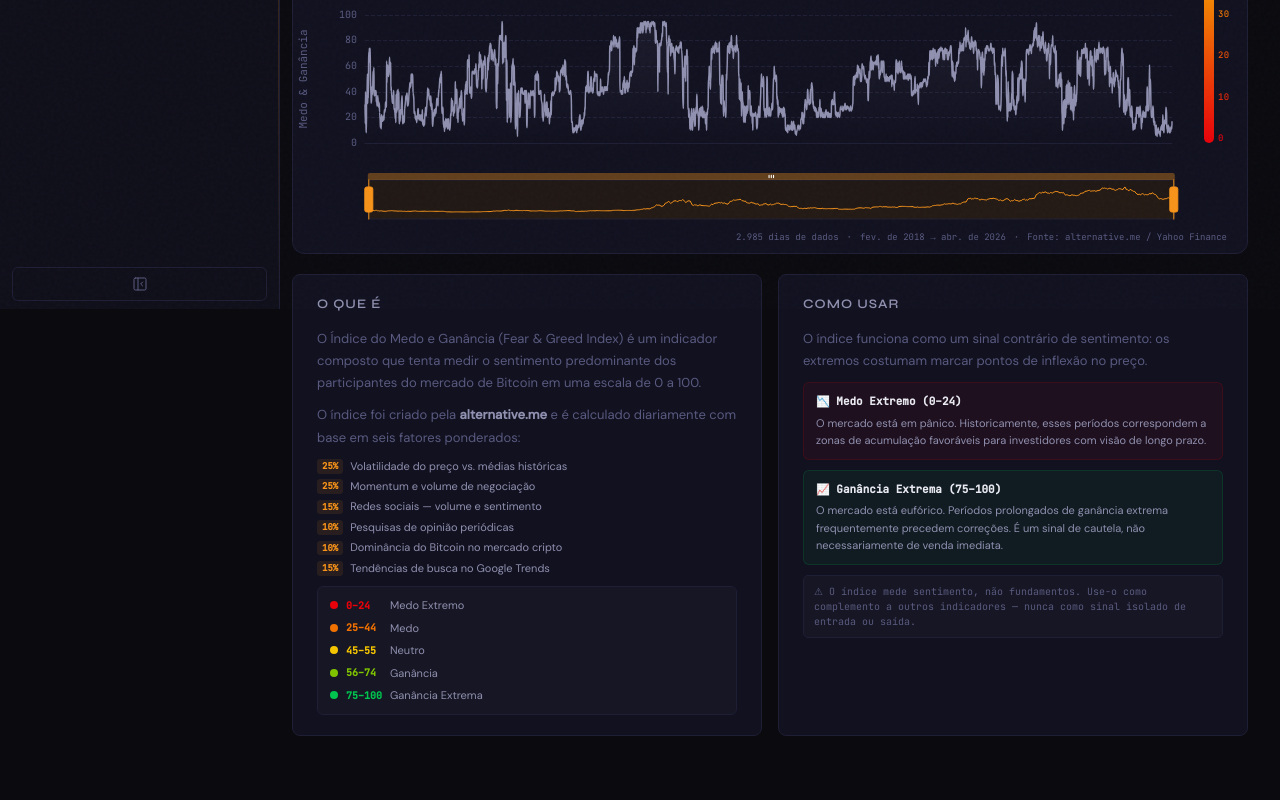
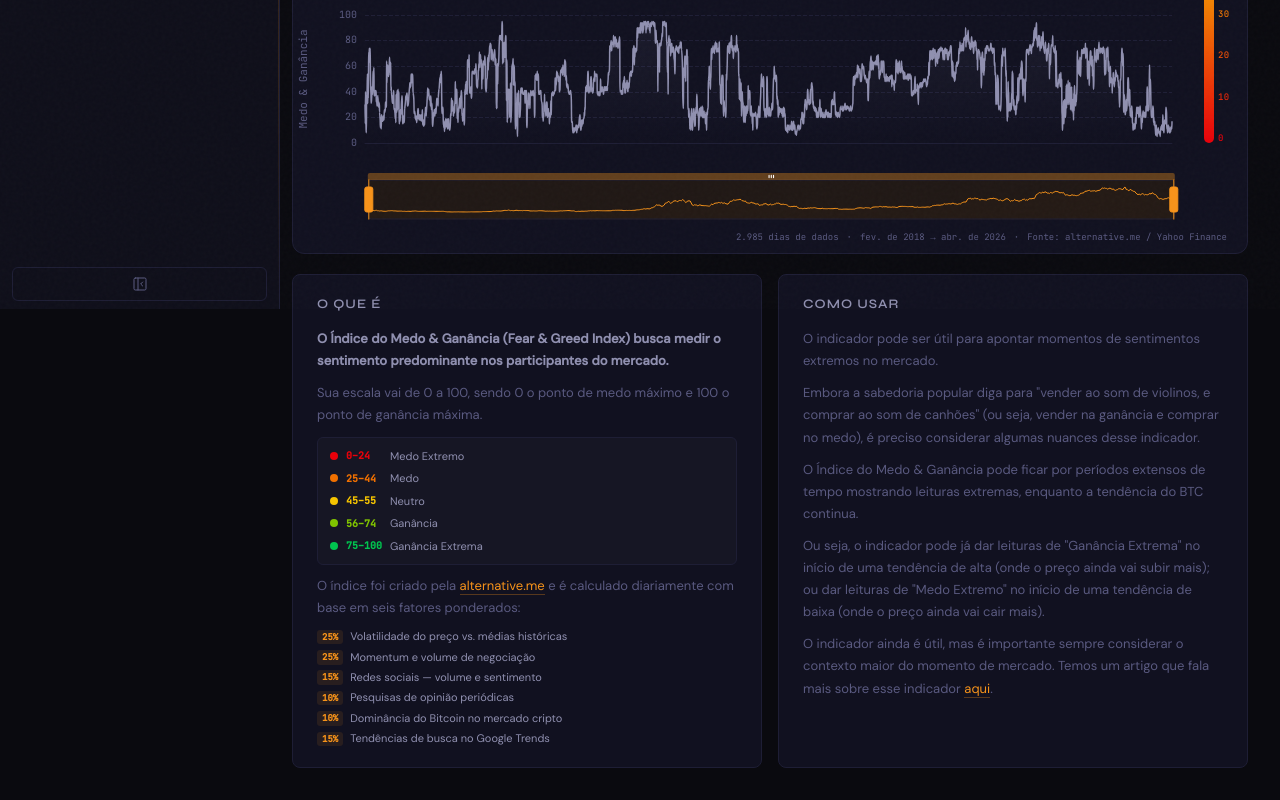
Before and after one commit to Chicoeth/btc-dashboard, a Next.js app in the folder btc-dashboard/frontend/: page /indicadores/medo-ganancia in a window 1280 px wide. Shown: the part 491-1291 px from the top of the page. Before the commit the page ends 1259 px from the top, so only its background shows below. Built offline with nearby package versions, Linux system fonts and the light colour scheme.

Commit message:
chore: update medo-ganancia.jsx

```diff
--- a/btc-dashboard/frontend/src/pages/indicadores/medo-ganancia.jsx
+++ b/btc-dashboard/frontend/src/pages/indicadores/medo-ganancia.jsx
@@ -71,13 +71,33 @@ export default function MedoGananciaPage() {
           <div className="info-section card">
             <h3>O que é</h3>
             <p>
-              O Índice do Medo e Ganância (Fear &amp; Greed Index) é um indicador
-              composto que tenta medir o sentimento predominante dos participantes
-              do mercado de Bitcoin em uma escala de 0 a 100.
+              <strong>O Índice do Medo &amp; Ganância (Fear &amp; Greed Index) busca medir o sentimento
+              predominante nos participantes do mercado.</strong>
             </p>
             <p>
-              O índice foi criado pela <strong>alternative.me</strong> e é calculado
-              diariamente com base em seis fatores ponderados:
+              Sua escala vai de 0 a 100, sendo 0 o ponto de medo máximo e 100 o ponto de ganância máxima.
+            </p>
+            <div className="scale-legend">
+              {[
+                { range: '0–24',   label: 'Medo Extremo',     color: '#e8000a' },
+                { range: '25–44',  label: 'Medo',             color: '#f07000' },
+                { range: '45–55',  label: 'Neutro',           color: '#f5c400' },
+                { range: '56–74',  label: 'Ganância',         color: '#80c400' },
+                { range: '75–100', label: 'Ganância Extrema', color: '#00c44f' },
+              ].map(({ range, label, color }) => (
+                <div key={range} className="scale-row">
+                  <span className="scale-dot" style={{ background: color }} />
+                  <span className="scale-range" style={{ color }}>{range}</span>
+                  <span className="scale-label">{label}</span>
+                </div>
+              ))}
+            </div>
+            <p>
+              O índice foi criado pela{' '}
+              <a href="https://alternative.me/crypto/fear-and-greed-index/" target="_blank" rel="noopener noreferrer" className="info-link">
+                alternative.me
+              </a>{' '}
+              e é calculado diariamente com base em seis fatores ponderados:
             </p>
             <ul>
               <li><span className="tag">25%</span> Volatilidade do preço vs. médias históricas</li>
@@ -87,49 +107,33 @@ export default function MedoGananciaPage() {
               <li><span className="tag">10%</span> Dominância do Bitcoin no mercado cripto</li>
               <li><span className="tag">15%</span> Tendências de busca no Google Trends</li>
             </ul>
-            <div className="scale-legend">
-              {[
-                { range: '0–24',  label: 'Medo Extremo',    color: '#e8000a' },
-                { range: '25–44', label: 'Medo',            color: '#f07000' },
-                { range: '45–55', label: 'Neutro',          color: '#f5c400' },
-                { range: '56–74', label: 'Ganância',        color: '#80c400' },
-                { range: '75–100',label: 'Ganância Extrema',color: '#00c44f' },
-              ].map(({ range, label, color }) => (
-                <div key={range} className="scale-row">
-                  <span className="scale-dot" style={{ background: color }} />
-                  <span className="scale-range" style={{ color }}>{range}</span>
-                  <span className="scale-label">{label}</span>
-                </div>
-              ))}
-            </div>
           </div>
 
           <div className="info-section card">
-            <h3>Como Usar</h3>
+            <h3>Como usar</h3>
             <p>
-              O índice funciona como um sinal contrário de sentimento: os extremos
-              costumam marcar pontos de inflexão no preço.
+              O indicador pode ser útil para apontar momentos de sentimentos extremos no mercado.
             </p>
-            <div className="tip-block tip-buy">
-              <div className="tip-title">📉 Medo Extremo (0–24)</div>
-              <p>
-                O mercado está em pânico. Historicamente, esses períodos
-                correspondem a zonas de acumulação favoráveis para investidores
-                com visão de longo prazo.
-              </p>
-            </div>
-            <div className="tip-block tip-sell">
-              <div className="tip-title">📈 Ganância Extrema (75–100)</div>
-              <p>
-                O mercado está eufórico. Períodos prolongados de ganância extrema
-                frequentemente precedem correções. É um sinal de cautela, não
-                necessariamente de venda imediata.
-              </p>
-            </div>
-            <p className="caveat">
-              ⚠ O índice mede sentimento, não fundamentos. Use-o como
-              complemento a outros indicadores — nunca como sinal isolado de
-              entrada ou saída.
+            <p>
+              Embora a sabedoria popular diga para "vender ao som de violinos, e comprar ao som de
+              canhões" (ou seja, vender na ganância e comprar no medo), é preciso considerar algumas
+              nuances desse indicador.
+            </p>
+            <p>
+              O Índice do Medo &amp; Ganância pode ficar por períodos extensos de tempo mostrando
+              leituras extremas, enquanto a tendência do BTC continua.
+            </p>
+            <p>
+              Ou seja, o indicador pode já dar leituras de "Ganância Extrema" no início de uma tendência
+              de alta (onde o preço ainda vai subir mais); ou dar leituras de "Medo Extremo" no início de
+              uma tendência de baixa (onde o preço ainda vai cair mais).
+            </p>
+            <p>
+              O indicador ainda é útil, mas é importante sempre considerar o contexto maior do momento
+              de mercado. Temos um artigo que fala mais sobre esse indicador{' '}
+              <a href="https://app.paradigma.education/feed/post/688297f7168ba1b5f807a5dc" target="_blank" rel="noopener noreferrer" className="info-link">
+                aqui
+              </a>.
             </p>
           </div>
         </div>
@@ -169,7 +173,6 @@ export default function MedoGananciaPage() {
           overflow: hidden;
         }
 
-        /* Info panels — 2 columns below chart */
         .info-panel {
           display: grid;
           grid-template-columns: 1fr 1fr;
@@ -191,6 +194,16 @@ export default function MedoGananciaPage() {
           font-size: 13px; color: var(--text-muted); line-height: 1.7; margin: 0;
         }
         .info-section strong { color: var(--text-secondary); font-weight: 600; }
+
+        .info-link {
+          color: var(--brand-orange);
+          text-decoration: none;
+          border-bottom: 1px solid rgba(247,147,26,0.3);
+          transition: border-color 0.2s;
+        }
+        .info-link:hover {
+          border-bottom-color: var(--brand-orange);
+        }
 
         .info-section ul {
           list-style: none; display: flex; flex-direction: column; gap: 5px;
@@ -218,26 +231,6 @@ export default function MedoGananciaPage() {
         }
         .scale-label { font-size: 11px; color: var(--text-secondary); }
 
-        .tip-block {
-          border-radius: 6px; padding: 10px 12px;
-          display: flex; flex-direction: column; gap: 5px;
-        }
-        .tip-buy  { background: rgba(232,0,10,0.06);  border: 1px solid rgba(232,0,10,0.15);  }
-        .tip-sell { background: rgba(0,196,79,0.06);  border: 1px solid rgba(0,196,79,0.15);  }
-
-        .tip-title { font-family: var(--font-mono); font-size: 11px; font-weight: 600; color: var(--text-primary); }
-        .tip-block p {
-          font-size: 11px; color: var(--text-secondary);
-          line-height: 1.55; margin: 0;
-        }
-
-        .caveat {
-          font-family: var(--font-mono) !important; font-size: 10px !important;
-          color: var(--text-muted) !important; line-height: 1.5 !important;
-          background: rgba(255,255,255,0.02); border: 1px solid var(--border-subtle);
-          border-radius: 5px; padding: 8px 10px;
-        }
-
         @media (max-width: 900px) {
           .info-panel { grid-template-columns: 1fr; }
         }
```
